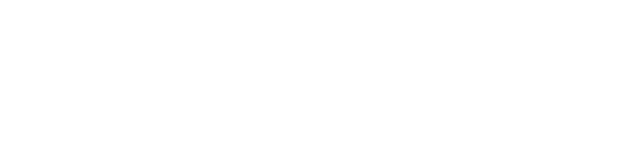
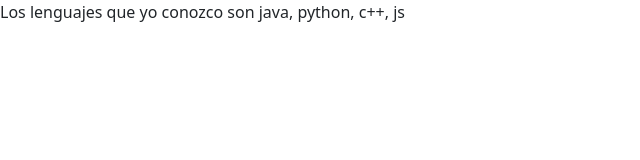
Before and after one commit to FreddyA12/PracticaGit4A_AlvarezFreddy, a plain HTML site: page experiencia.html in a window 1280 px wide. Shown: the whole page, without its empty margins (0-640 px from the left). Drawn offline with nearby package versions, Linux system fonts and the light colour scheme.

Commit message:
Se agrego la experiencia de los lenguajes de programacion

```diff
--- a/experiencia.html
+++ b/experiencia.html
@@ -11,7 +11,9 @@
     <header>
 
     </header>
-
+    <section><p>
+        Los lenguajes que yo conozco son java, python, c++, js
+    </p></section>
     <aside></aside>
     <footer></footer>
 </body>
```
